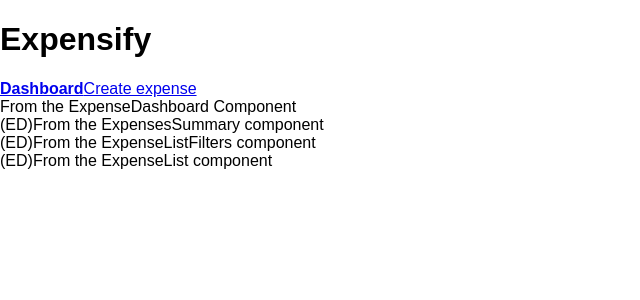
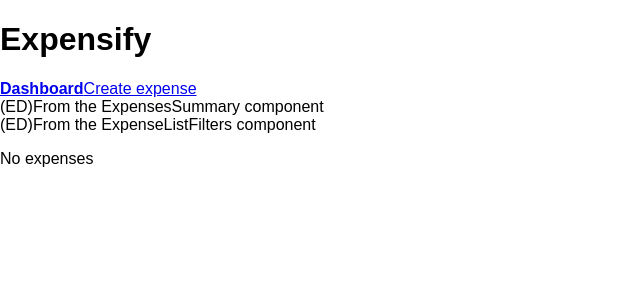
Before and after one commit to KevinRSDNguyen/expenses-fullstack, a React (Create React App) app in the folder client/: page / in a window 1280 px wide. Shown: the top 300 px of the page, without its empty margins (0-640 px from the left). Built offline with nearby package versions, Linux system fonts and the light colour scheme.

Commit message:
finished ExpenseList and ExpenseListItem Components

```diff
--- a/client/package.json
+++ b/client/package.json
@@ -4,6 +4,7 @@
   "private": true,
   "dependencies": {
     "moment": "^2.20.1",
+    "numeral": "^2.0.6",
     "react": "^16.2.0",
     "react-addons-shallow-compare": "^15.6.2",
     "react-dates": "^16.2.0",
--- a/client/src/components/ExpenseDashboardPage/ExpenseDashboardPage.js
+++ b/client/src/components/ExpenseDashboardPage/ExpenseDashboardPage.js
@@ -6,7 +6,6 @@
 const ExpenseDashboardPage = () => {
   return (
     <div>
-      From the ExpenseDashboard Component
       <ExpensesSummary />
       <ExpenseListFilters />
       <ExpenseList />
--- a/client/src/components/ExpenseList/ExpenseList.js
+++ b/client/src/components/ExpenseList/ExpenseList.js
@@ -1,11 +1,25 @@
 import React from 'react';
+import { connect } from 'react-redux';
+import ExpenseListItem from './../ExpenseListItem/ExpenseListItem';
+import selectExpenses from './../../selectors/expenses';
 
-const ExpenseList = () => {
+const ExpenseList = ({ expenses }) => {
+  const output = expenses.length === 0 ?
+    <p>No expenses</p> :
+    expenses.map(expense => {
+      return <ExpenseListItem key={expense.id} {...expense} />
+    });
   return (
     <div>
-      (ED)From the ExpenseList component
+      {output}
     </div>
   );
 };
 
-export default ExpenseList;
+const mapStateToProps = state => {
+  return {
+    expenses: selectExpenses(state.expenses, state.filters)
+  };
+};
+
+export default connect(mapStateToProps)(ExpenseList);
--- /dev/null
+++ b/client/src/components/ExpenseListItem/ExpenseListItem.js
@@ -0,0 +1,21 @@
+import React from 'react';
+import {Link} from 'react-router-dom';
+import moment from 'moment';
+import numeral from 'numeral';
+
+const ExpenseListItem = ({description, amount, createdAt, id}) => {
+  return (
+    <div>
+      <Link to={`/edit/${id}`}>
+        <h3>{description}</h3>
+      </Link>
+      <p>
+        {numeral(amount).format('$0,0.00')}
+        -
+        {moment(createdAt).format("MMMM Do YYYY")}
+      </p>
+    </div>
+  );
+};
+
+export default ExpenseListItem;
--- /dev/null
+++ b/client/src/selectors/expenses.js
@@ -0,0 +1,19 @@
+import moment from 'moment';
+
+// Get visible Expenses
+export default (expenses, { text, sortBy, startDate, endDate }) => {
+  return expenses.filter((expense) => {
+    const createdAtMoment = moment(expense.createdAt);
+    const startDateMatch = startDate ? startDate.isSameOrBefore(createdAtMoment, 'day') : true
+    const endDateMatch = endDate ? endDate.isSameOrAfter(createdAtMoment, 'day') : true
+    const textMatch = expense.description.toLowerCase().includes(text.toLowerCase());
+
+    return startDateMatch && endDateMatch && textMatch;
+  }).sort((a, b) => {
+    if (sortBy === 'date') {
+      return a.createdAt < b.createdAt ? 1 : -1
+    } else if (sortBy === 'amount') {
+      return a.amount < b.amount ? 1 : -1
+    }
+  });
+};
```
Also changed, not shown: 1 other file (tests, documents, lock files or other folders).
